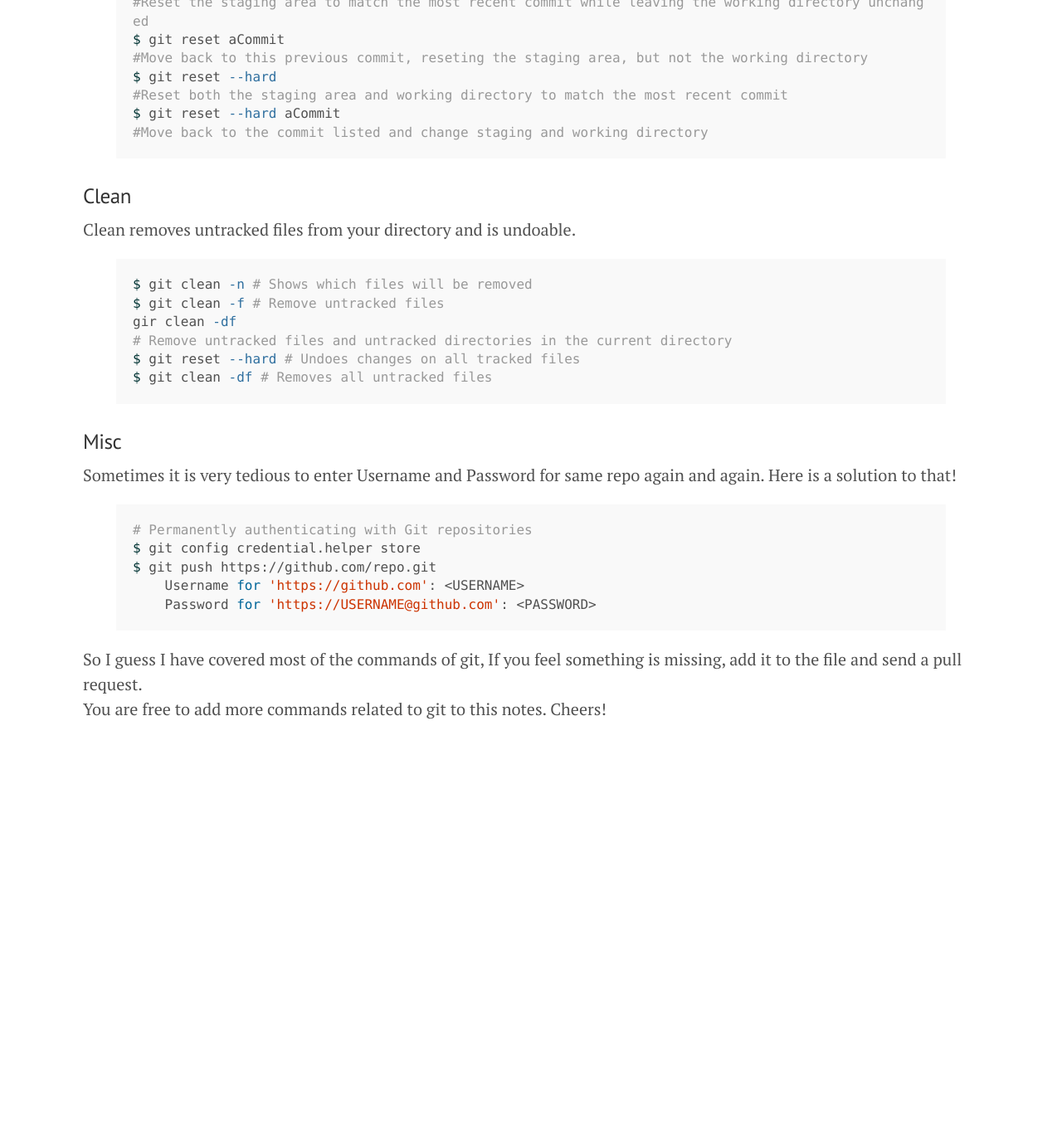
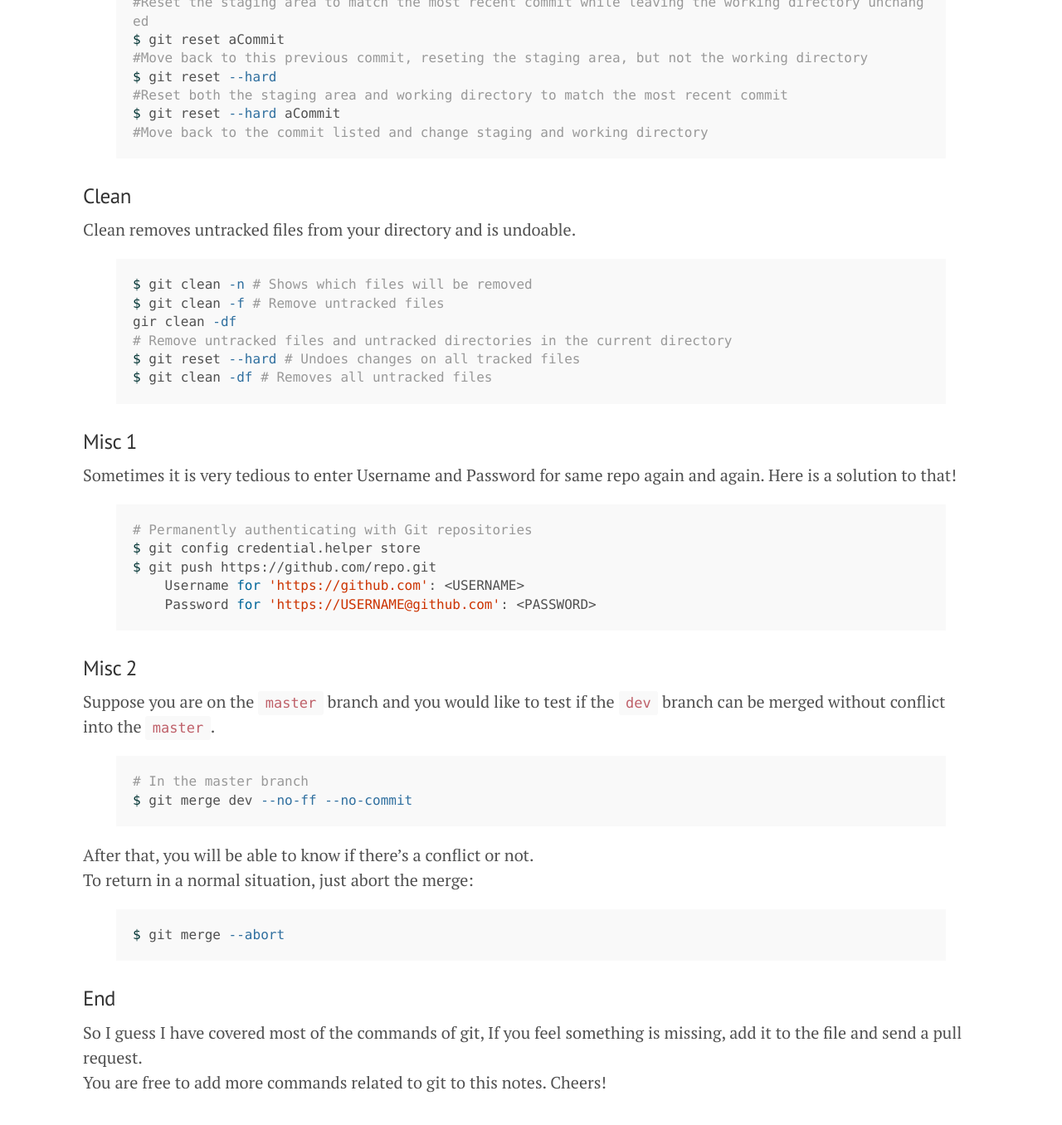
Before and after one commit to svaderia/GujjuCoders, a Jekyll site: the page built from _posts/2017-03-31-git-quick-notes.md, in a window 1280 px wide and 1400 px high, scrolled down 3031 px. Shown: the top 1356 px of the window at 83% size. Built offline with Jekyll 4.4.1, drawn with Linux system fonts in a browser that asks for light colours; before the commit the page ends 3981 px from its top, so only the background shows below that.

Commit message:
Added "how to check conflict in two branch"

```diff
--- a/_posts/2017-03-31-git-quick-notes.md
+++ b/_posts/2017-03-31-git-quick-notes.md
@@ -130,7 +130,7 @@ $ git reset --hard # Undoes changes on all tracked files
 $ git clean -df # Removes all untracked files
 {% endhighlight %}
 
-### Misc
+### Misc 1
 Sometimes it is very tedious to enter Username and Password for same repo again and again.
 Here is a solution to that!
 {% highlight bash %}
@@ -140,7 +140,19 @@ $ git push https://github.com/repo.git
     Username for 'https://github.com': <USERNAME>
     Password for 'https://USERNAME@github.com': <PASSWORD>
 {% endhighlight %}
+### Misc 2
+Suppose you are on the `master` branch and you would like to test if the `dev` branch can be merged without conflict into the `master`.
+{% highlight bash %}
+# In the master branch
+$ git merge dev --no-ff --no-commit
+{% endhighlight %}
+After that, you will be able to know if there's a conflict or not.
+To return in a normal situation, just abort the merge:
+{% highlight bash %}
+$ git merge --abort
+{% endhighlight %}
 
+### End
 So I guess I have covered most of the commands of git,
 If you feel something is missing, add it to
 the file and send a pull request.
```
